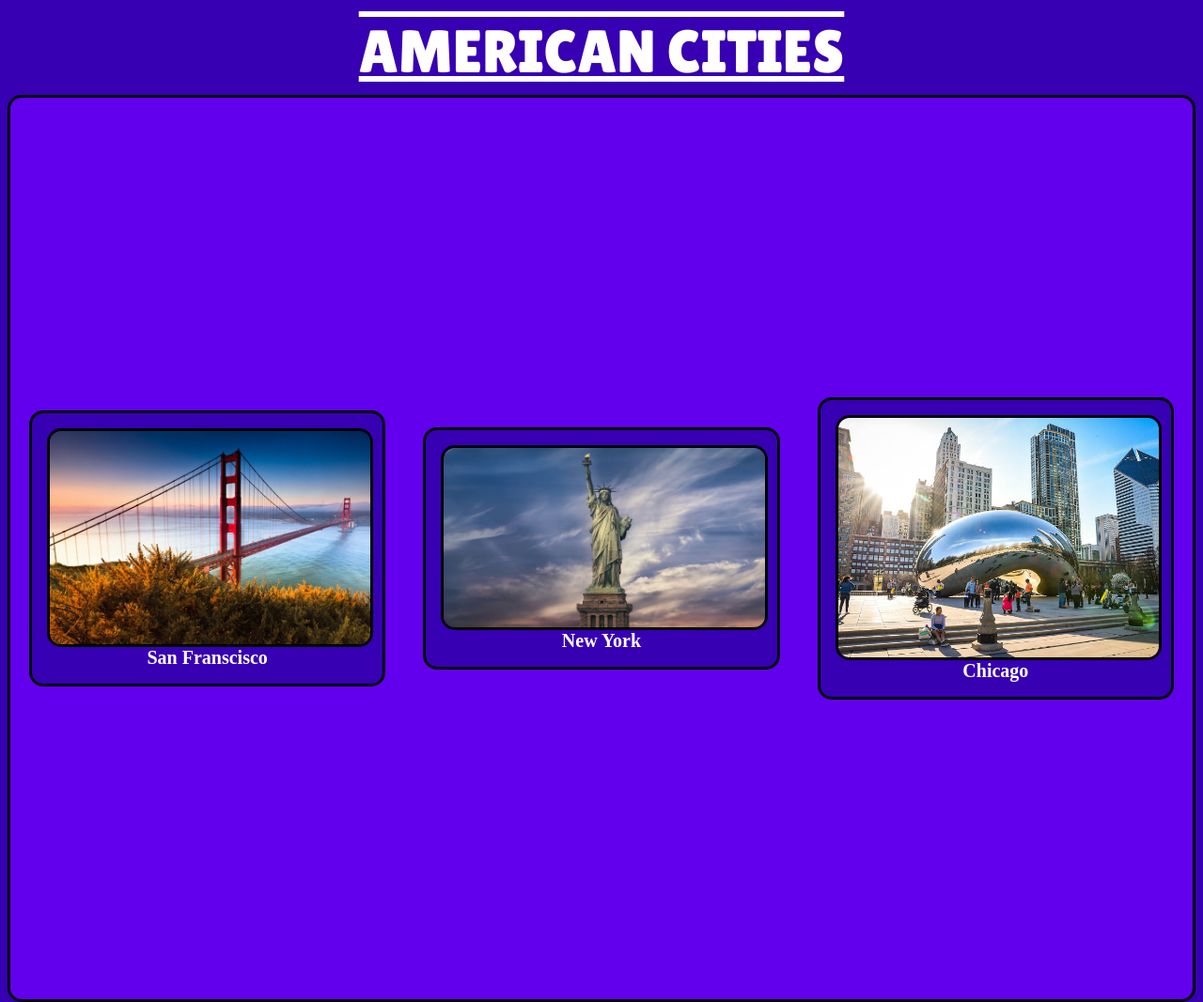
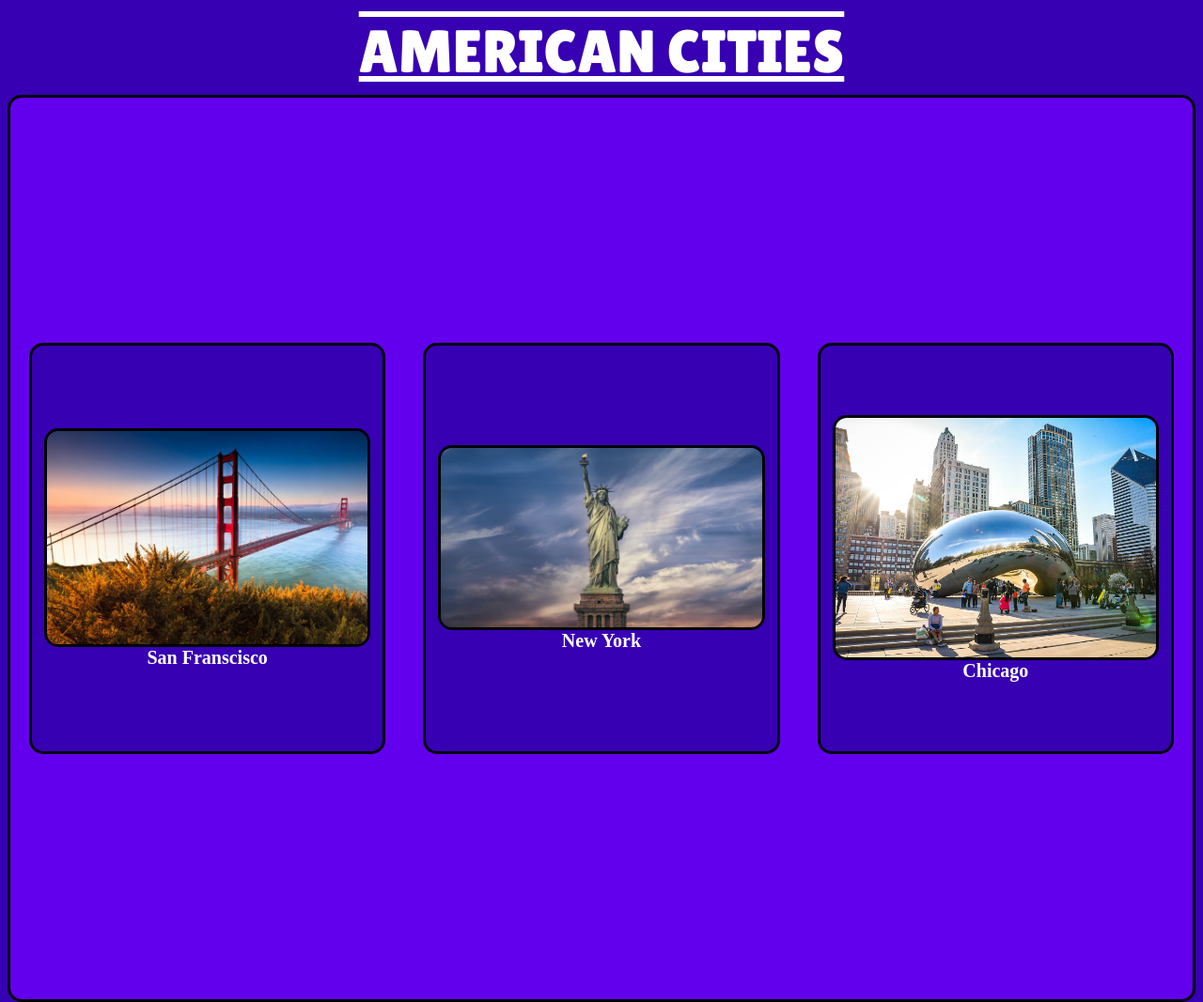
Before and after one commit to staten-island-tech/flex-box-assesment-cseifen123, a plain HTML site: page dist/index.html in a window 1280 px wide. Shown: the top 1067 px of the page at 94% size. Drawn offline with Linux system fonts and the light colour scheme.

Commit message:
img center

```diff
--- a/dist/index.html
+++ b/dist/index.html
@@ -11,9 +11,9 @@
 
     <header>American Cities</header>
     <section class="flex-parent">
-        <div class="flex-child padding "> <img src="css/img/sanfran.jpg"> San Franscisco </div>
-        <div class="flex-child padding "> <img src="css/img/statue.jpg"> New York</div>
-        <div class="flex-child padding "> <img src="css/img/chicago.jpg"> Chicago</div>
+        <div class="flex-child padding width"> <img src="css/img/sanfran.jpg"> San Franscisco </div>
+        <div class="flex-child padding width"> <img src="css/img/statue.jpg"> New York</div>
+        <div class="flex-child padding width"> <img src="css/img/chicago.jpg"> Chicago</div>
     </section>
 
 
--- a/scss/style.scss
+++ b/scss/style.scss
@@ -21,6 +21,7 @@ body{
     margin-block-end: 3vh;
     border: 3px solid black;
     border-radius: 15px;
+
 }
 
 header{
@@ -45,6 +46,9 @@ header{
     margin: 2rem;
     flex:1;
     border-radius: $border-radius ;
+
+
+
 }
 
 
@@ -54,6 +58,8 @@ header{
     height: auto;
     border-radius: 15px ;
     border: 3px solid black;
+
+
  }
 
 .flex-parent2{
@@ -108,3 +114,12 @@ header{
 .padding{
     padding: 2vh;
 }
+.width {
+    height: 50vh;
+    display: flex;
+    align-items: center;
+    flex-direction: column;
+    justify-content: center;
+
+
+  }
```
Also changed, not shown: scss/_variables.scss (+1 -12 lines), dist/css/style.css, src/scss/style.min.css, 2 other files.
